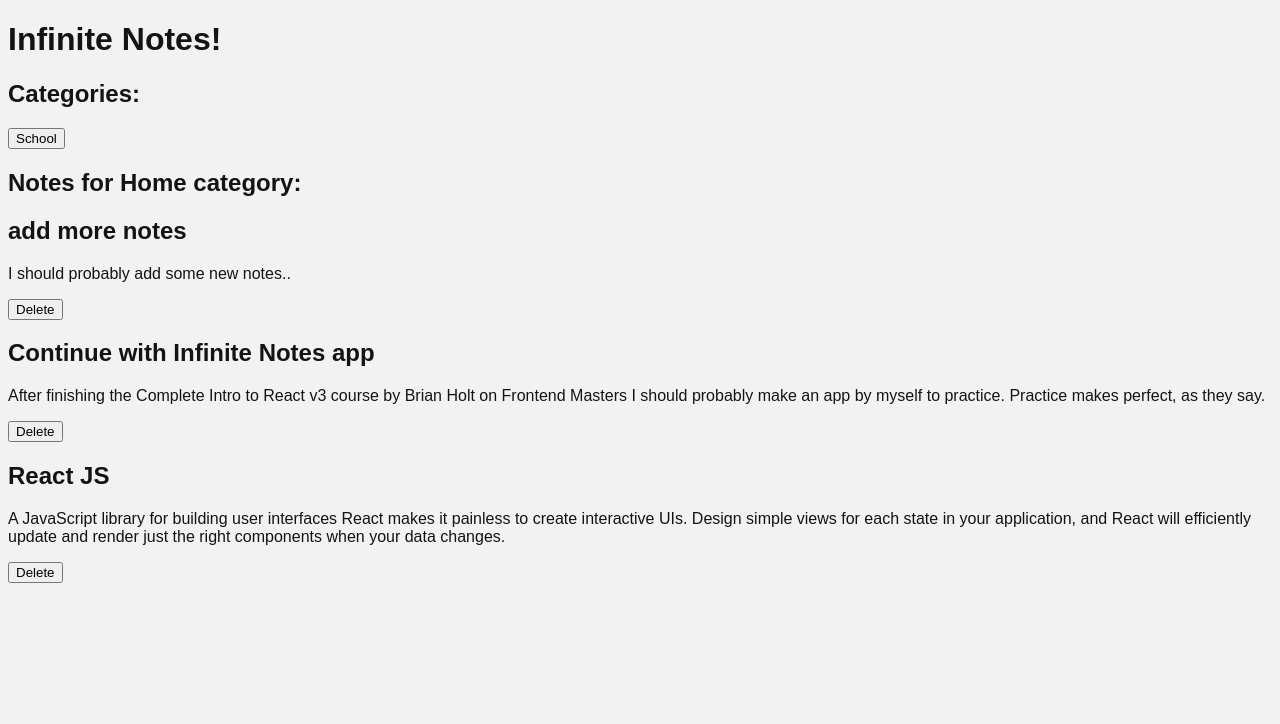
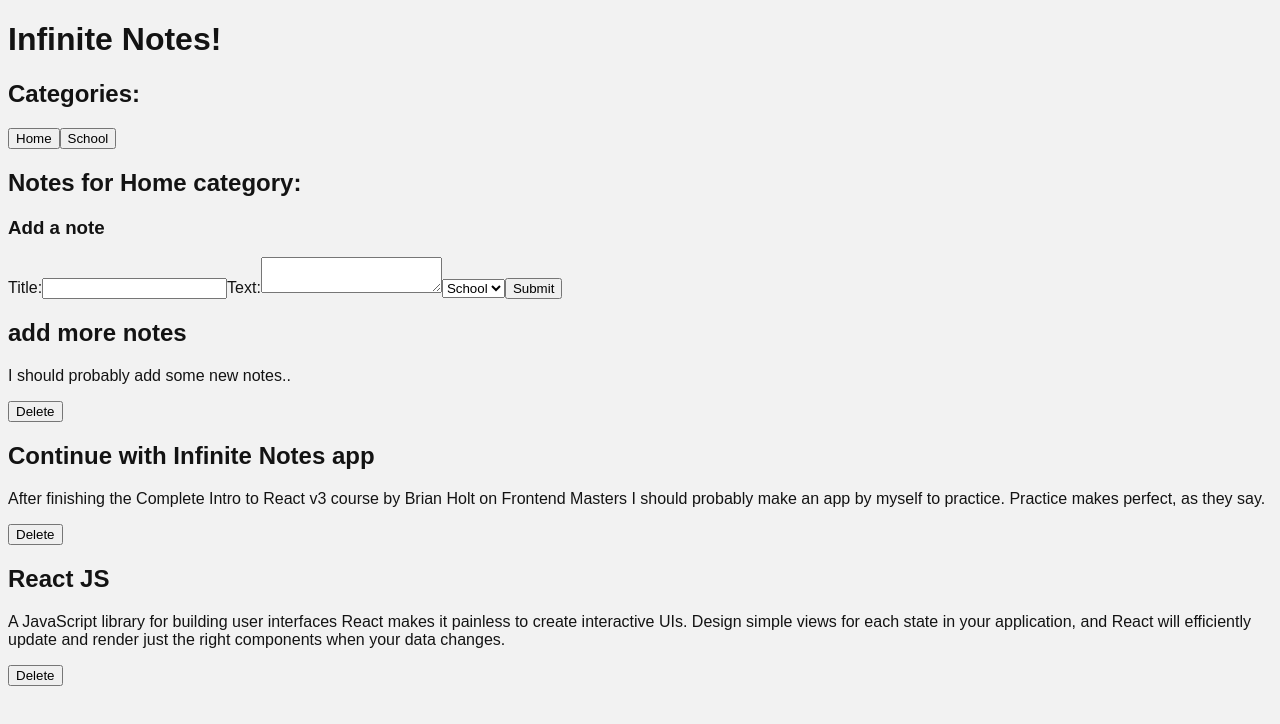
Before and after one commit to EddyVinck/Infinite-Notes, a React app: page / in a window 1280 px wide. Shown: the top 724 px of the page. Built offline with nearby package versions, Linux system fonts and the light colour scheme.

Commit message:
create form to add notes, no handling yet

```diff
--- /dev/null
+++ b/src/AddNote.jsx
@@ -0,0 +1,52 @@
+import React, { Component } from 'react';
+import { arrayOf } from 'prop-types';
+import category from './types';
+
+class AddNote extends Component {
+  state = {
+    newNote: {
+      categoryID: '',
+      title: '',
+      text: '',
+    },
+  };
+
+  handleTextChange(val) {
+    this.setState({ newNote: { text: val } });
+  }
+
+  render() {
+    const { newNote } = this.state;
+    const { availableCategories } = this.props;
+    return (
+      <div className="add-notes">
+        <h3>Add a note</h3>
+        <form action="">
+          <label htmlFor="title">
+            Title:
+            <input type="text" id="title" name="title" value={newNote.title} />
+          </label>
+          {/* eslint-disable-next-line jsx-a11y/label-has-for */}
+          <label htmlFor="myText">
+            Text:
+            <textarea name="myText" id="text" value={newNote.text} type="text" />
+          </label>
+          <select value={newNote.categoryID} name="">
+            {availableCategories.map((cat) => (
+              <option key={cat.categoryID} value={cat.categoryID}>
+                {cat.categoryName}
+              </option>
+            ))}
+          </select>
+          <button type="submit">Submit</button>
+        </form>
+      </div>
+    );
+  }
+}
+
+AddNote.propTypes = {
+  availableCategories: arrayOf(category).isRequired,
+};
+
+export default AddNote;
--- a/src/App.jsx
+++ b/src/App.jsx
@@ -1,5 +1,3 @@
-/* eslint-disable no-console */
-
 import React, { Component } from 'react';
 import Notes from './Notes';
 import notes from './notes-data';
--- a/src/Categories.jsx
+++ b/src/Categories.jsx
@@ -7,6 +7,9 @@ const Categories = (props) => {
   return (
     <div className="categories">
       <h2>Categories:</h2>
+      <button type="button" onClick={() => navigateCategory(null)}>
+        Home
+      </button>
       {categories.map((cat) => (
         <button
           onClick={() => navigateCategory(cat.categoryID)}
--- a/src/Notes.jsx
+++ b/src/Notes.jsx
@@ -3,6 +3,7 @@ import React, { Component, Fragment } from 'react';
 import { func } from 'prop-types';
 import Note from './Note';
 import Categories from './Categories';
+import AddNotes from './AddNote';
 
 import category from './types';
 
@@ -17,6 +18,7 @@ class Notes extends Component {
       <Fragment>
         <Categories categories={notes.categories} navigateCategory={navigateCategory} />
         <h2>Notes for {notes.categoryName} category:</h2>
+        <AddNotes availableCategories={notes.categories} />
         <div className="Notes">
           {notes.notes.map((note) => (
             <Note key={note.id} note={note} handleDeleteNote={this.handleDeleteNote} />
--- a/src/types.js
+++ b/src/types.js
@@ -1,11 +1,13 @@
-import { shape, string, arrayOf } from 'prop-types';
+import { shape, string, arrayOf, number } from 'prop-types';
 
 const note = shape({
   title: string,
   text: string,
+  categories: arrayOf(categoryStructure), // eslint-disable-line no-use-before-define
 });
 
 const categoryStructure = {
+  categoryID: number,
   categoryName: string,
   notes: arrayOf(note),
   // categories: [],
```
